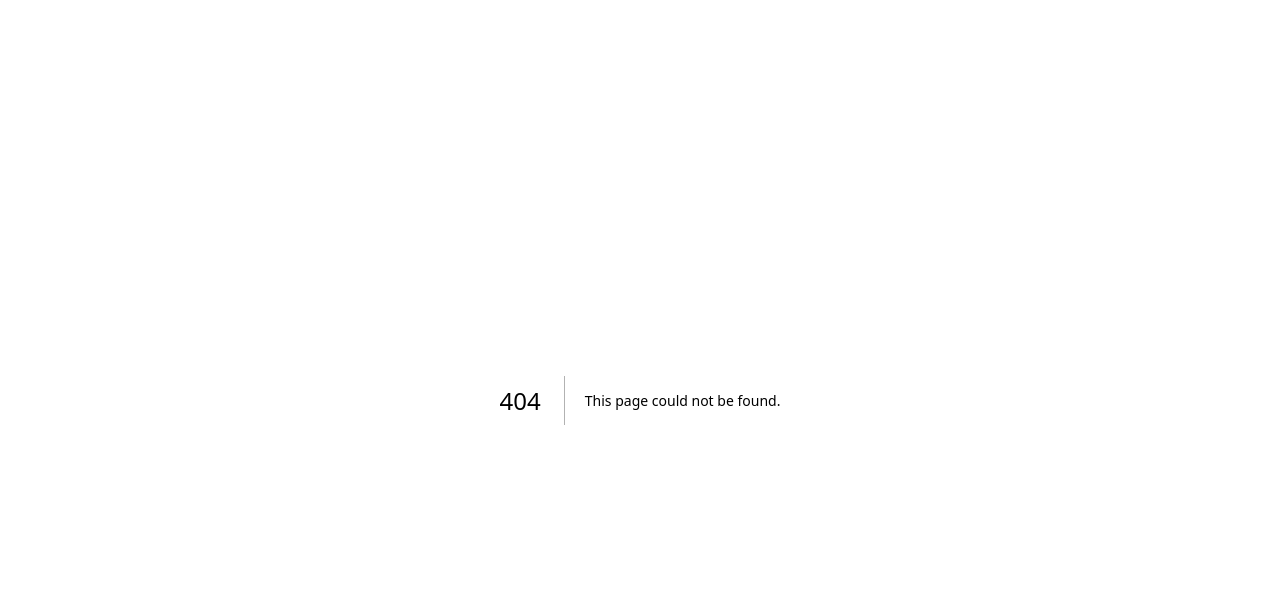
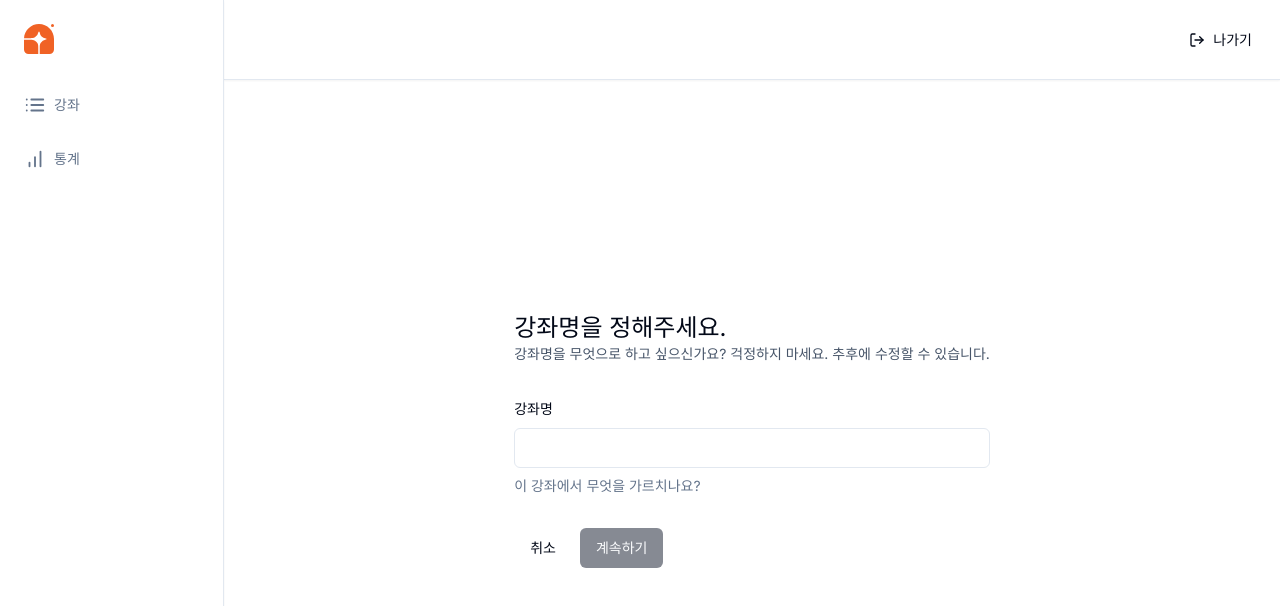
Before and after one commit to iai6203/learn-www, a Next.js app: page /teacher/create in a window 1280 px wide. Before the commit this address had no page. Shown: the top 606 px of the page. Built offline with nearby package versions, Linux system fonts and the light colour scheme.

Commit message:
feat: 강좌 개설 UI

```diff
--- a/src/app/(dashboard)/(routes)/teacher/courses/page.tsx
+++ b/src/app/(dashboard)/(routes)/teacher/courses/page.tsx
@@ -1,7 +1,16 @@
 import React from "react"
+import Link from "next/link"
+
+import { Button } from "@/components/ui/button"
 
 export default function CoursesPage() {
   return (
-    <div>Courses Page!</div>
+    <div className="p-6">
+      <Button asChild>
+        <Link href="/teacher/create">
+          새로운 강좌
+        </Link>
+      </Button>
+    </div>
   );
 }
--- /dev/null
+++ b/src/app/(dashboard)/(routes)/teacher/create/page.tsx
@@ -0,0 +1,106 @@
+"use client"
+
+import React from "react"
+import Link from "next/link"
+import { useRouter } from "next/navigation"
+import axios from "axios"
+import { z } from "zod"
+import { useForm } from "react-hook-form"
+import { zodResolver } from "@hookform/resolvers/zod"
+import { toast } from "sonner"
+
+import {
+  Form,
+  FormControl,
+  FormDescription,
+  FormField,
+  FormItem,
+  FormLabel,
+  FormMessage,
+} from "@/components/ui/form"
+import { Input } from "@/components/ui/input"
+import { Button } from "@/components/ui/button"
+
+const formSchema = z.object({
+  title: z.string().min(1, {
+    message: "강좌명은 필수 사항입니다.",
+  })
+})
+
+export default function CourseCreatePage() {
+  const router = useRouter()
+
+  const form = useForm<z.infer<typeof formSchema>>({
+    resolver: zodResolver(formSchema),
+    defaultValues: {
+      title: "",
+    },
+  })
+
+  const { isSubmitting, isValid } = form.formState
+
+  const onSubmit = async (values: z.infer<typeof formSchema>) => {
+    try {
+      const response = await axios.post("/api/course", values)
+      router.push(`/teacher/courses/${response.data.id}`)
+    }
+    catch {
+      toast.error("알 수 없는 오류가 발생했습니다.")
+    }
+  }
+
+  return (
+    <div className="max-w-5xl mx-auto flex md:items-center md:justify-center h-full p-6">
+      <div>
+        <h1 className="text-2xl">강좌명을 정해주세요.</h1>
+        <p className="text-sm text-slate-600">
+          강좌명을 무엇으로 하고 싶으신가요? 걱정하지 마세요. 추후에 수정할 수 있습니다.
+        </p>
+        <Form {...form}>
+          <form
+            className="mt-8 space-y-8"
+            onSubmit={form.handleSubmit(onSubmit)}
+          >
+            <FormField
+              control={form.control}
+              name="title"
+              render={({ field }) => (
+                <FormItem>
+                  <FormLabel>강좌명</FormLabel>
+                  <FormControl>
+                    <Input
+                      disabled={isSubmitting}
+                      {...field}
+                    />
+                  </FormControl>
+                  <FormDescription>
+                    이 강좌에서 무엇을 가르치나요?
+                  </FormDescription>
+                  <FormMessage />
+                </FormItem>
+              )}
+            />
+
+            <div className="flex items-center gap-x-2">
+                <Button
+                  variant="ghost"
+                  type="button"
+                  asChild
+                >
+                  <Link href="">
+                    취소
+                  </Link>
+                </Button>
+              <Button
+                type="submit"
+                disabled={!isValid || isSubmitting}
+              >
+                계속하기
+              </Button>
+            </div>
+          </form>
+        </Form>
+      </div>
+    </div>
+  )
+}
--- a/src/app/layout.tsx
+++ b/src/app/layout.tsx
@@ -2,6 +2,8 @@
 import { Inter } from "next/font/google"
 import { ClerkProvider } from "@clerk/nextjs"
 import { koKR } from "@clerk/localizations"
+
+import { Toaster } from "@/components/ui/sonner"
 
 import "./globals.css"
 
@@ -22,6 +24,9 @@
       <html lang="en">
         <body className={inter.className}>
           {children}
+          <Toaster
+            position="top-center"
+          />
         </body>
       </html>
     </ClerkProvider>
--- /dev/null
+++ b/src/components/ui/form.tsx
@@ -0,0 +1,176 @@
+import * as React from "react"
+import * as LabelPrimitive from "@radix-ui/react-label"
+import { Slot } from "@radix-ui/react-slot"
+import {
+  Controller,
+  ControllerProps,
+  FieldPath,
+  FieldValues,
+  FormProvider,
+  useFormContext,
+} from "react-hook-form"
+
+import { cn } from "@/lib/utils"
+import { Label } from "@/components/ui/label"
+
+const Form = FormProvider
+
+type FormFieldContextValue<
+  TFieldValues extends FieldValues = FieldValues,
+  TName extends FieldPath<TFieldValues> = FieldPath<TFieldValues>
+> = {
+  name: TName
+}
+
+const FormFieldContext = React.createContext<FormFieldContextValue>(
+  {} as FormFieldContextValue
+)
+
+const FormField = <
+  TFieldValues extends FieldValues = FieldValues,
+  TName extends FieldPath<TFieldValues> = FieldPath<TFieldValues>
+>({
+  ...props
+}: ControllerProps<TFieldValues, TName>) => {
+  return (
+    <FormFieldContext.Provider value={{ name: props.name }}>
+      <Controller {...props} />
+    </FormFieldContext.Provider>
+  )
+}
+
+const useFormField = () => {
+  const fieldContext = React.useContext(FormFieldContext)
+  const itemContext = React.useContext(FormItemContext)
+  const { getFieldState, formState } = useFormContext()
+
+  const fieldState = getFieldState(fieldContext.name, formState)
+
+  if (!fieldContext) {
+    throw new Error("useFormField should be used within <FormField>")
+  }
+
+  const { id } = itemContext
+
+  return {
+    id,
+    name: fieldContext.name,
+    formItemId: `${id}-form-item`,
+    formDescriptionId: `${id}-form-item-description`,
+    formMessageId: `${id}-form-item-message`,
+    ...fieldState,
+  }
+}
+
+type FormItemContextValue = {
+  id: string
+}
+
+const FormItemContext = React.createContext<FormItemContextValue>(
+  {} as FormItemContextValue
+)
+
+const FormItem = React.forwardRef<
+  HTMLDivElement,
+  React.HTMLAttributes<HTMLDivElement>
+>(({ className, ...props }, ref) => {
+  const id = React.useId()
+
+  return (
+    <FormItemContext.Provider value={{ id }}>
+      <div ref={ref} className={cn("space-y-2", className)} {...props} />
+    </FormItemContext.Provider>
+  )
+})
+FormItem.displayName = "FormItem"
+
+const FormLabel = React.forwardRef<
+  React.ElementRef<typeof LabelPrimitive.Root>,
+  React.ComponentPropsWithoutRef<typeof LabelPrimitive.Root>
+>(({ className, ...props }, ref) => {
+  const { error, formItemId } = useFormField()
+
+  return (
+    <Label
+      ref={ref}
+      className={cn(error && "text-destructive", className)}
+      htmlFor={formItemId}
+      {...props}
+    />
+  )
+})
+FormLabel.displayName = "FormLabel"
+
+const FormControl = React.forwardRef<
+  React.ElementRef<typeof Slot>,
+  React.ComponentPropsWithoutRef<typeof Slot>
+>(({ ...props }, ref) => {
+  const { error, formItemId, formDescriptionId, formMessageId } = useFormField()
+
+  return (
+    <Slot
+      ref={ref}
+      id={formItemId}
+      aria-describedby={
+        !error
+          ? `${formDescriptionId}`
+          : `${formDescriptionId} ${formMessageId}`
+      }
+      aria-invalid={!!error}
+      {...props}
+    />
+  )
+})
+FormControl.displayName = "FormControl"
+
+const FormDescription = React.forwardRef<
+  HTMLParagraphElement,
+  React.HTMLAttributes<HTMLParagraphElement>
+>(({ className, ...props }, ref) => {
+  const { formDescriptionId } = useFormField()
+
+  return (
+    <p
+      ref={ref}
+      id={formDescriptionId}
+      className={cn("text-sm text-muted-foreground", className)}
+      {...props}
+    />
+  )
+})
+FormDescription.displayName = "FormDescription"
+
+const FormMessage = React.forwardRef<
+  HTMLParagraphElement,
+  React.HTMLAttributes<HTMLParagraphElement>
+>(({ className, children, ...props }, ref) => {
+  const { error, formMessageId } = useFormField()
+  const body = error ? String(error?.message) : children
+
+  if (!body) {
+    return null
+  }
+
+  return (
+    <p
+      ref={ref}
+      id={formMessageId}
+      className={cn("text-sm font-medium text-destructive", className)}
+      {...props}
+    >
+      {body}
+    </p>
+  )
+})
+FormMessage.displayName = "FormMessage"
+
+export {
+  useFormField,
+  Form,
+  FormItem,
+  FormLabel,
+  FormControl,
+  FormDescription,
+  FormMessage,
+  FormField,
+}
--- /dev/null
+++ b/src/components/ui/input.tsx
@@ -0,0 +1,25 @@
+import * as React from "react"
+
+import { cn } from "@/lib/utils"
+
+export interface InputProps
+  extends React.InputHTMLAttributes<HTMLInputElement> {}
+
+const Input = React.forwardRef<HTMLInputElement, InputProps>(
+  ({ className, type, ...props }, ref) => {
+    return (
+      <input
+        type={type}
+        className={cn(
+          "flex h-10 w-full rounded-md border border-input bg-background px-3 py-2 text-sm ring-offset-background file:border-0 file:bg-transparent file:text-sm file:font-medium placeholder:text-muted-foreground focus-visible:outline-none focus-visible:ring-2 focus-visible:ring-ring focus-visible:ring-offset-2 disabled:cursor-not-allowed disabled:opacity-50",
+          className
+        )}
+        ref={ref}
+        {...props}
+      />
+    )
+  }
+)
+Input.displayName = "Input"
+
+export { Input }
--- /dev/null
+++ b/src/components/ui/label.tsx
@@ -0,0 +1,26 @@
+"use client"
+
+import * as React from "react"
+import * as LabelPrimitive from "@radix-ui/react-label"
+import { cva, type VariantProps } from "class-variance-authority"
+
+import { cn } from "@/lib/utils"
+
+const labelVariants = cva(
+  "text-sm font-medium leading-none peer-disabled:cursor-not-allowed peer-disabled:opacity-70"
+)
+
+const Label = React.forwardRef<
+  React.ElementRef<typeof LabelPrimitive.Root>,
+  React.ComponentPropsWithoutRef<typeof LabelPrimitive.Root> &
+    VariantProps<typeof labelVariants>
+>(({ className, ...props }, ref) => (
+  <LabelPrimitive.Root
+    ref={ref}
+    className={cn(labelVariants(), className)}
+    {...props}
+  />
+))
+Label.displayName = LabelPrimitive.Root.displayName
+
+export { Label }
--- /dev/null
+++ b/src/components/ui/sonner.tsx
@@ -0,0 +1,28 @@
+"use client"
+
+import { useTheme } from "next-themes"
+import { Toaster as Sonner } from "sonner"
+
+type ToasterProps = React.ComponentProps<typeof Sonner>
+
+const Toaster = ({ ...props }: ToasterProps) => {
+  const { theme = "system" } = useTheme()
+
+  return (
+    <Sonner
+      theme={theme as ToasterProps["theme"]}
+      className="toaster group"
+      toastOptions={{
+        classNames: {
+          toast: "group toast group-[.toaster]:bg-background group-[.toaster]:text-foreground group-[.toaster]:border-border group-[.toaster]:shadow-lg",
+          description: "group-[.toast]:text-muted-foreground",
+          actionButton: "group-[.toast]:bg-primary group-[.toast]:text-primary-foreground",
+          cancelButton: "group-[.toast]:bg-muted group-[.toast]:text-muted-foreground",
+        },
+      }}
+      {...props}
+    />
+  )
+}
+
+export { Toaster }
```
Also changed, not shown: package.json (+8 -1 lines), 1 other file (tests, documents, lock files or other folders).
